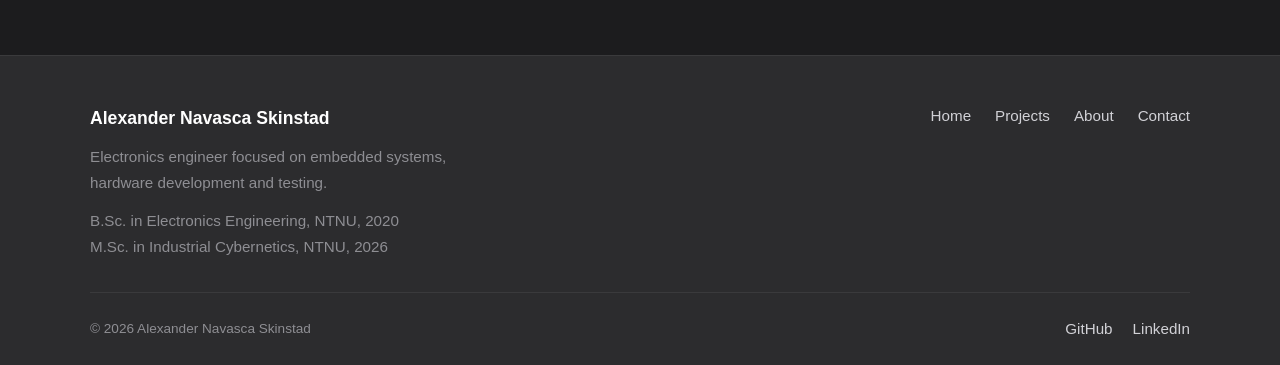
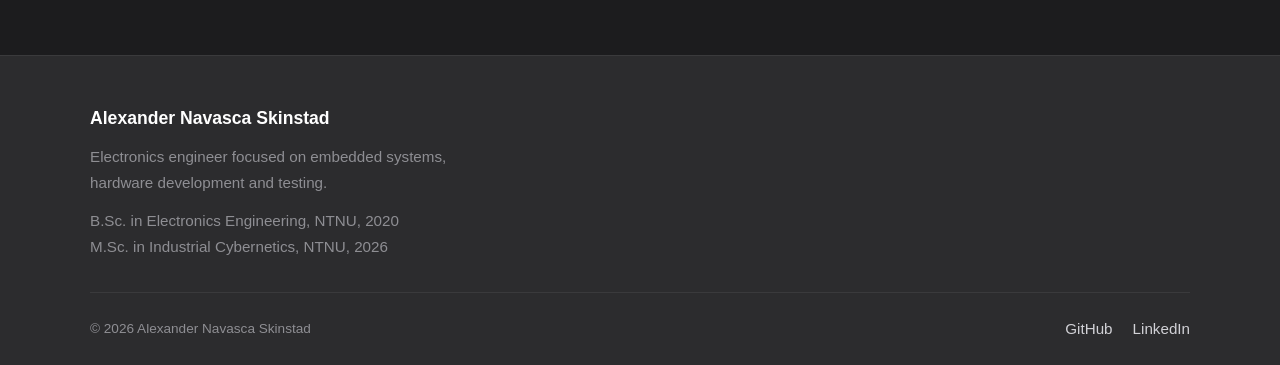
Before and after one commit to alnavski98/Project-website, a Flask app: page /about in a window 1280 px wide. Shown: the part 3257-3622 px from the top of the page. Run offline with Flask 3, Linux system fonts and the light colour scheme.

```diff
--- a/templates/partials/footer.html
+++ b/templates/partials/footer.html
@@ -18,16 +18,6 @@
                     M.Sc. in Industrial Cybernetics, NTNU, 2026
                 </p>
             </div>
-
-            <nav
-                class="footer-navigation"
-                aria-label="Footer navigation"
-            >
-                <a href="{{ url_for('home') }}">Home</a>
-                <a href="{{ url_for('projects') }}">Projects</a>
-                <a href="{{ url_for('about') }}">About</a>
-                <a href="{{ url_for('contact') }}">Contact</a>
-            </nav>
         </div>
 
         <div class="footer-bottom">
```
